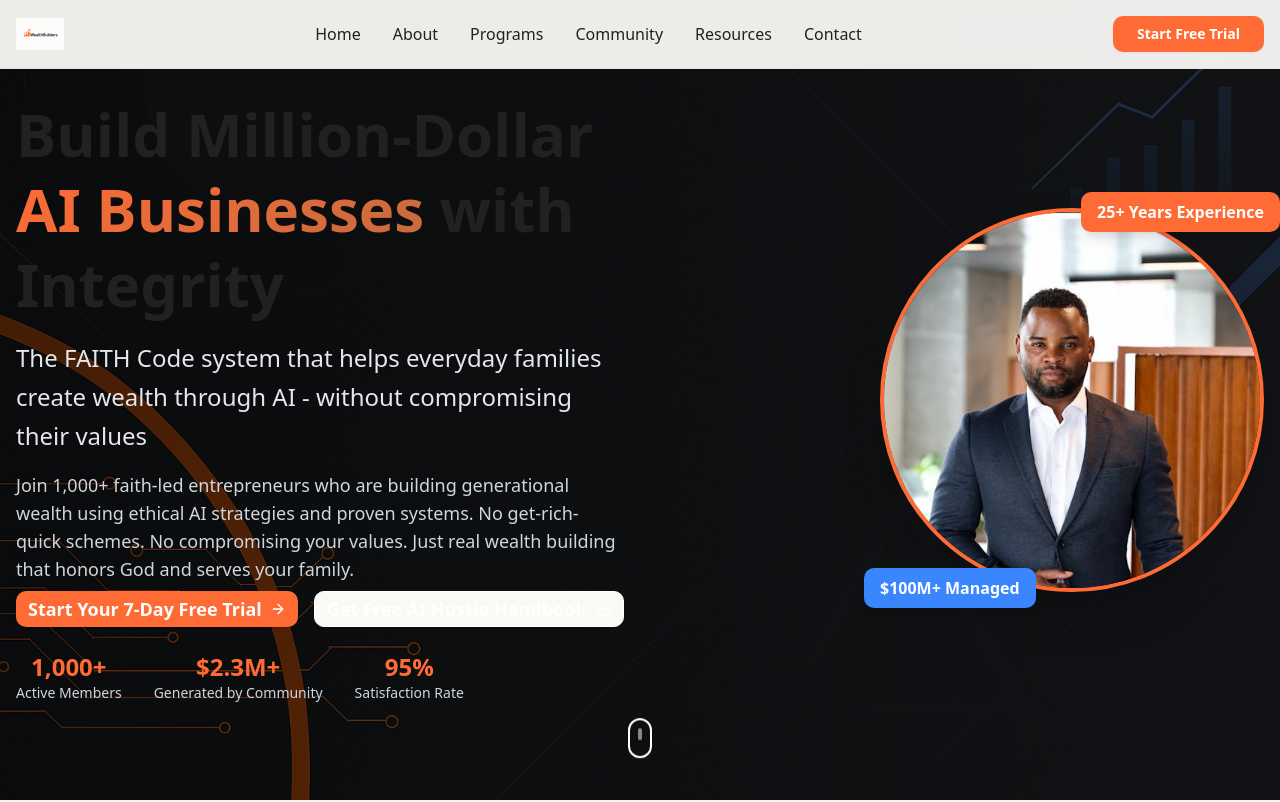
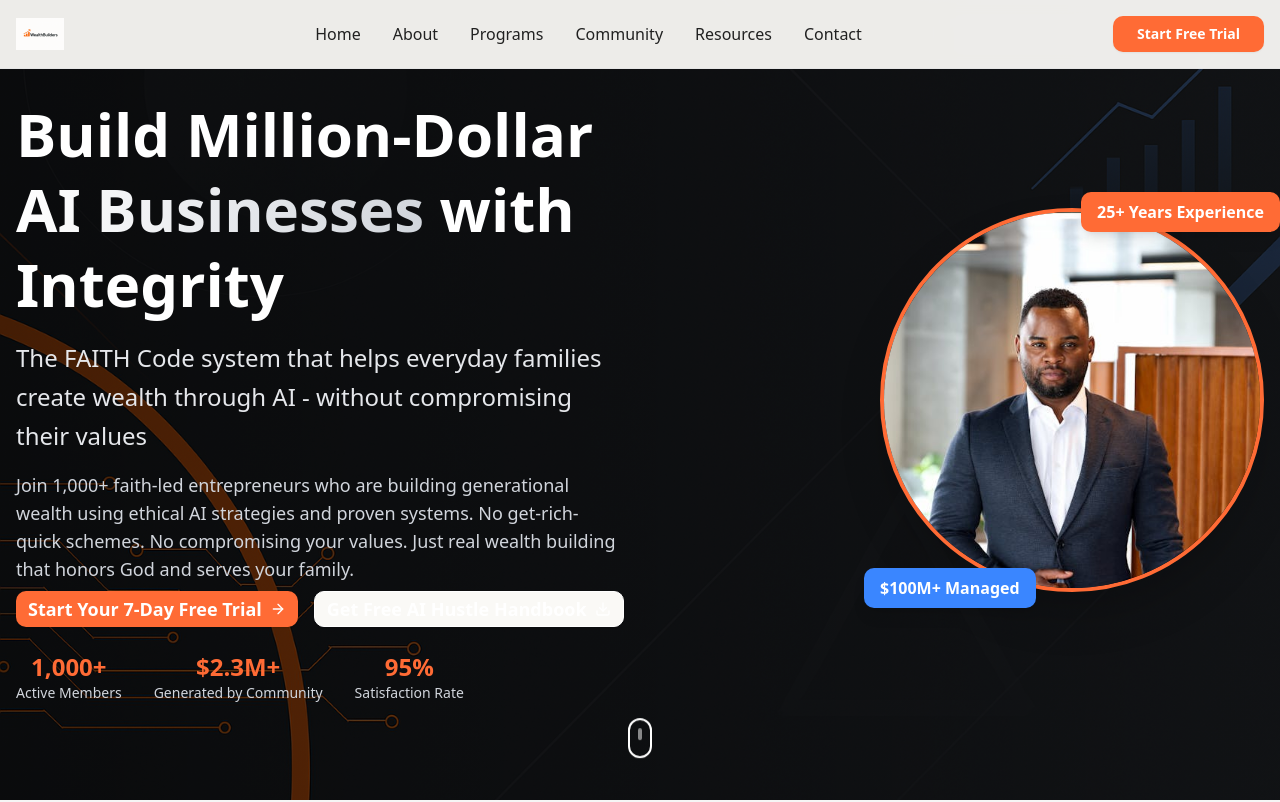
Before and after one commit to Manu3lt0rro/wealthbuilders-website, a React (Vite) app: page / in a window 1280 px wide. Shown: the top 802 px of the page. Built offline with nearby package versions, Linux system fonts and the light colour scheme.

Commit message:
Update Hero.jsx

```diff
--- a/src/components/Hero.jsx
+++ b/src/components/Hero.jsx
@@ -26,11 +26,13 @@ const Hero = () => {
           {/* Left Column - Text Content */}
           <div className="text-white space-y-2">
             <div className="space-y-4">
-              <h1 className="text-4xl md:text-5xl lg:text-6xl font-bold leading-tight">
-                Build Million-Dollar{' '}
-                <span className="text-gradient">AI Businesses</span>{' '}
-                with Integrity
-              </h1>
+              <h1 className="text-4xl md:text-5xl lg:text-6xl font-bold leading-tight text-white">
+  Build Million-Dollar{' '}
+  <span className="bg-gradient-to-r from-white to-gray-300 bg-clip-text text-transparent">
+    AI Businesses
+  </span>{' '}
+  with Integrity
+</h1>
 
               <p className="text-xl md:text-2xl text-gray-200 leading-relaxed">
                 The FAITH Code system that helps everyday families create wealth through AI -
```
